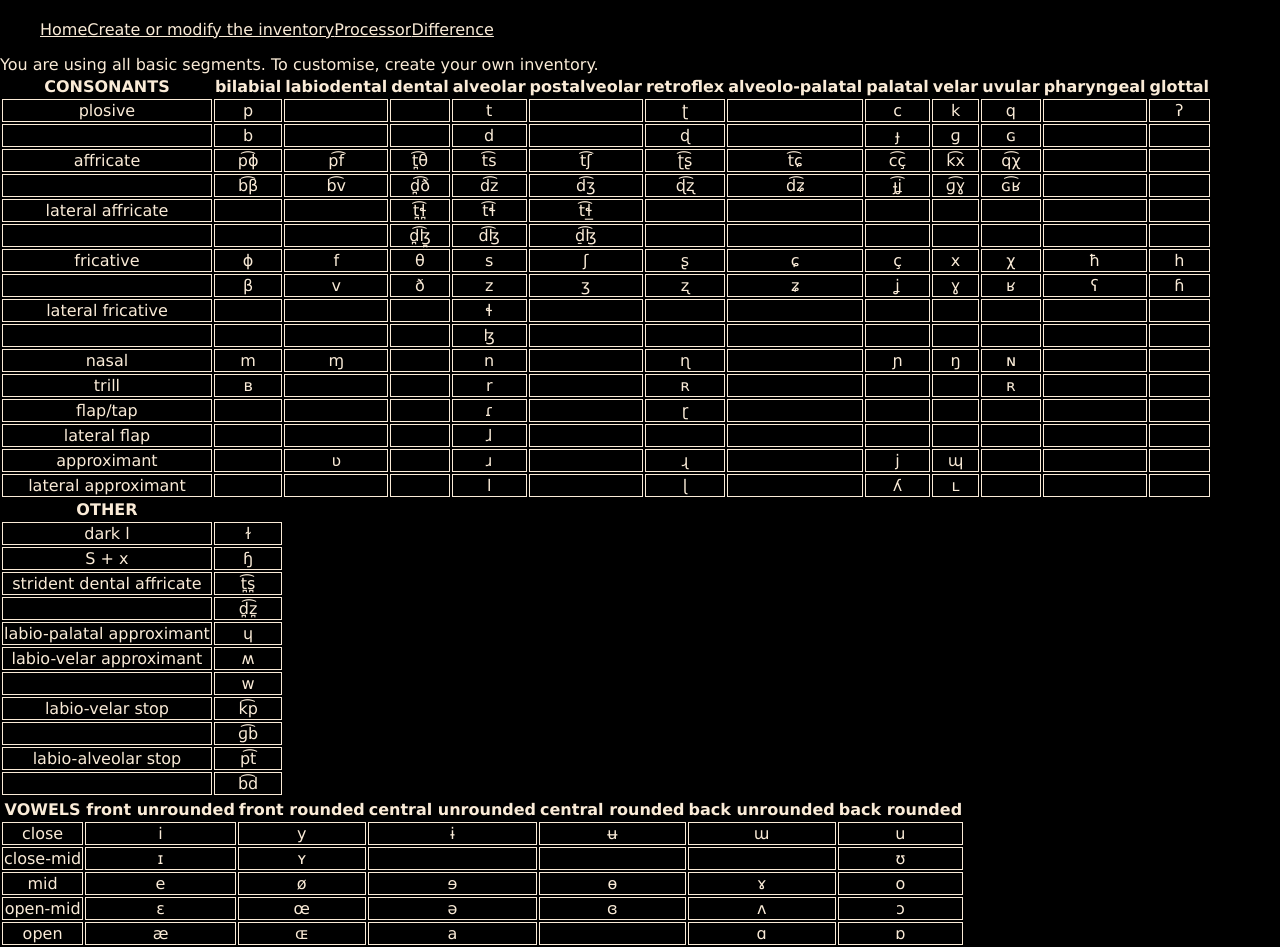
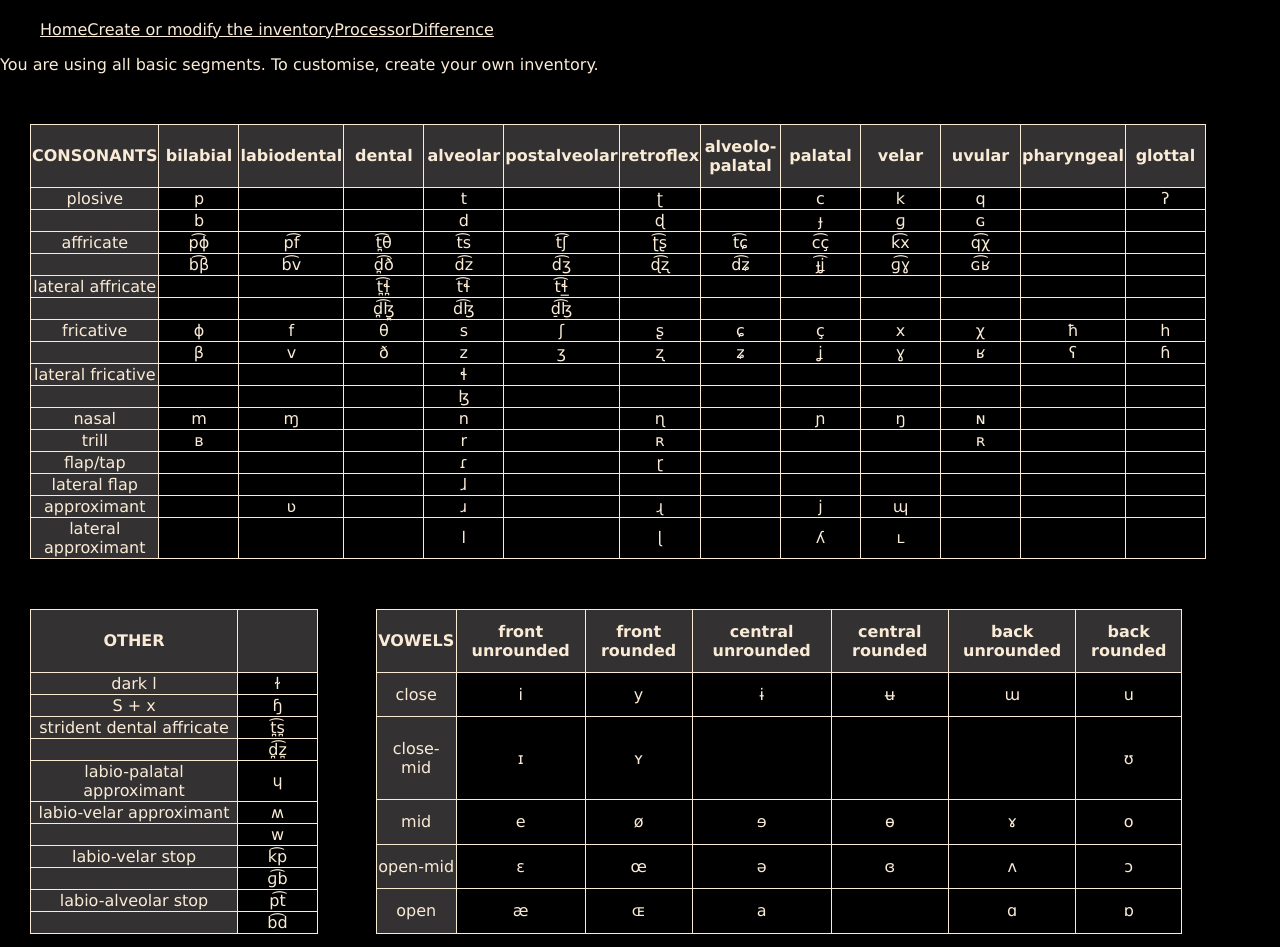
Before and after one commit to MarcinFort/phon_processor, a React (Create React App) app: page /inventory in a window 1280 px wide. Shown: the part 140-1087 px from the top of the page. Built offline with nearby package versions, Linux system fonts and the light colour scheme; a web font is replaced by a local one.

Commit message:
Style the PickInventory module

```diff
--- a/src/PickInventory.js
+++ b/src/PickInventory.js
@@ -10,8 +10,8 @@ export class PickInventory extends React.Component {
         let vowels = [["close ","i","y","ɨ","ʉ","ɯ","u"],["close-mid ","ɪ","ʏ","","","","ʊ"],["mid   ","e","ø","ɘ","ɵ","ɤ","o"],["open-mid ","ɛ","œ","ə","ɞ","ʌ","ɔ"],["open  ","ӕ","ɶ","a","","ɑ","ɒ"]]
 
         return(
-            <div>
-                <table id="consonants">
+            <div id="pick_inventory">
+                <table id="consonants" class="inv_table">
                     <thead>
                         <tr>
                             <th>CONSONANTS</th>
@@ -32,16 +32,20 @@ export class PickInventory extends React.Component {
                     <tbody>
                         {basic_consonants.map(x => <tr>{x.map(y => <PickInventoryTableData ipa={y} toggleSegmentSelection={this.props.toggleSegmentSelection} selected={this.props.inventory.includes(y)}/>)}</tr>)}
                     </tbody>
+                </table>
+                <div id="inv_container">
+                    <table id="other_consonants" class="inv_table">
                         <thead>
                             <tr>
                                 <th>OTHER</th>
+                                <th></th>
                             </tr>
                         </thead>
                         <tbody>
                             {other_consonants.map(x => <tr>{x.map(y => <PickInventoryTableData ipa={y} toggleSegmentSelection={this.props.toggleSegmentSelection} selected={this.props.inventory.includes(y)}/>)}</tr>)}
                         </tbody>
                     </table>
-                <table id="vowels">
+                    <table id="vowels" class="inv_table">
                         <thead>
                             <th>VOWELS</th>
                             <th>front unrounded</th>
@@ -56,6 +60,7 @@ export class PickInventory extends React.Component {
                         </tbody>
                     </table>
                 </div>
+            </div>
         )
     }
 }
--- a/src/index.css
+++ b/src/index.css
@@ -34,9 +34,46 @@ header li {
 
 /* PickInventory */
 
-#consonants td, #vowels td {
+#pick_inventory {
+  margin: auto;
+}
+
+.inv_table {
+  border-collapse: collapse;
+}
+
+#consonants, #inv_container {
+  width: 90%;
+  margin: 50px 30px 0px;
+}
+
+#inv_container {
+  display: flex;
+  justify-content: space-between;
+}
+
+#vowels {
+  width: 70%;
+}
+
+#other_consonants {
+  width: 25%;
+}
+
+.inv_table th, .inv_table tr td:first-child {
+  background-color: rgb(51, 49, 49);
+}
+
+.inv_table th {
+  height: 60px;
+  border: 1px solid antiquewhite;
+}
+
+.inv_table td {
   text-align: center;
   border: 1px solid antiquewhite;
+  box-sizing: border-box;
+  min-width: 80px;
 }
 
 td.selected {
```
Lines whose indentation alone changed are shown as unchanged.
